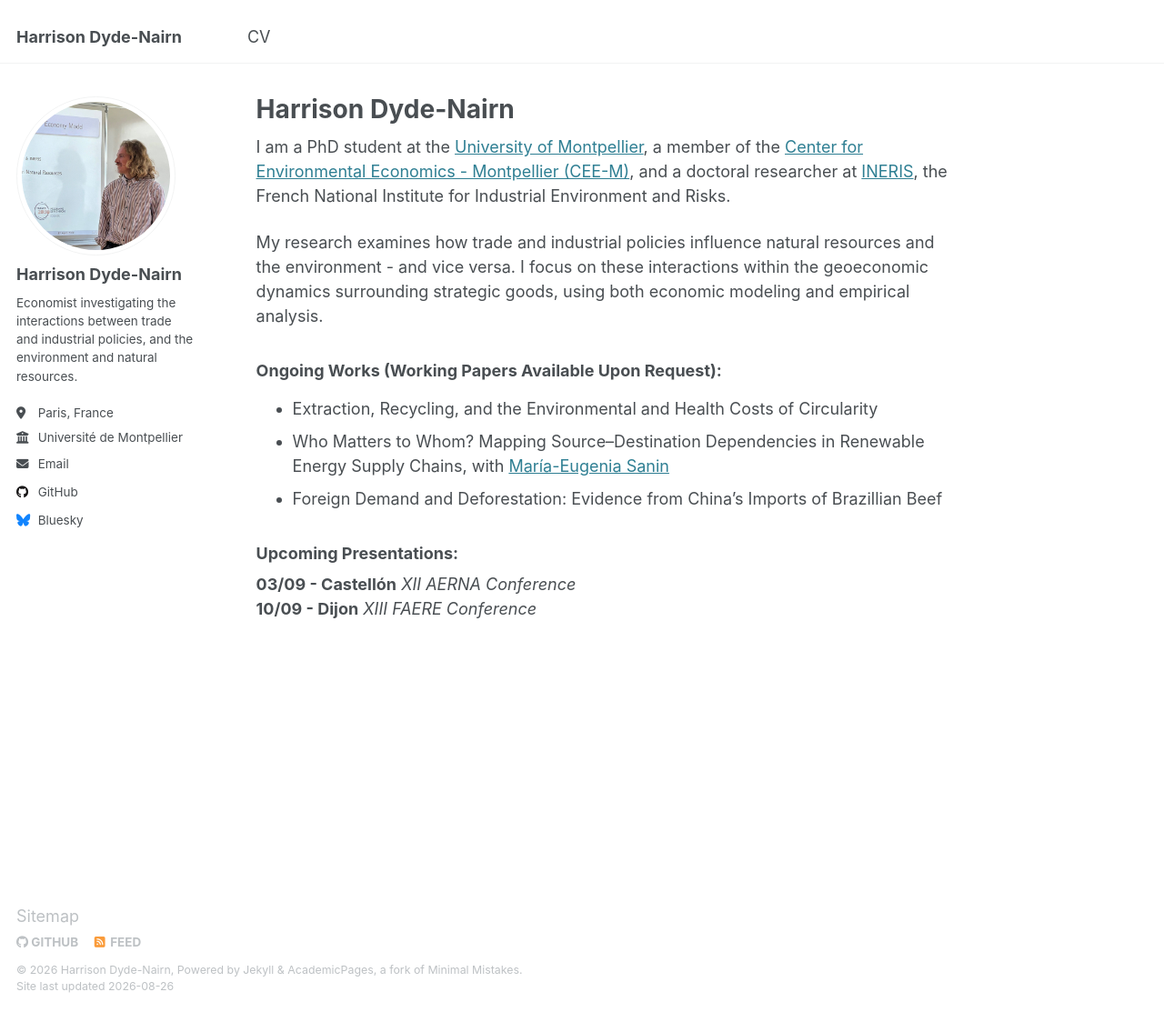
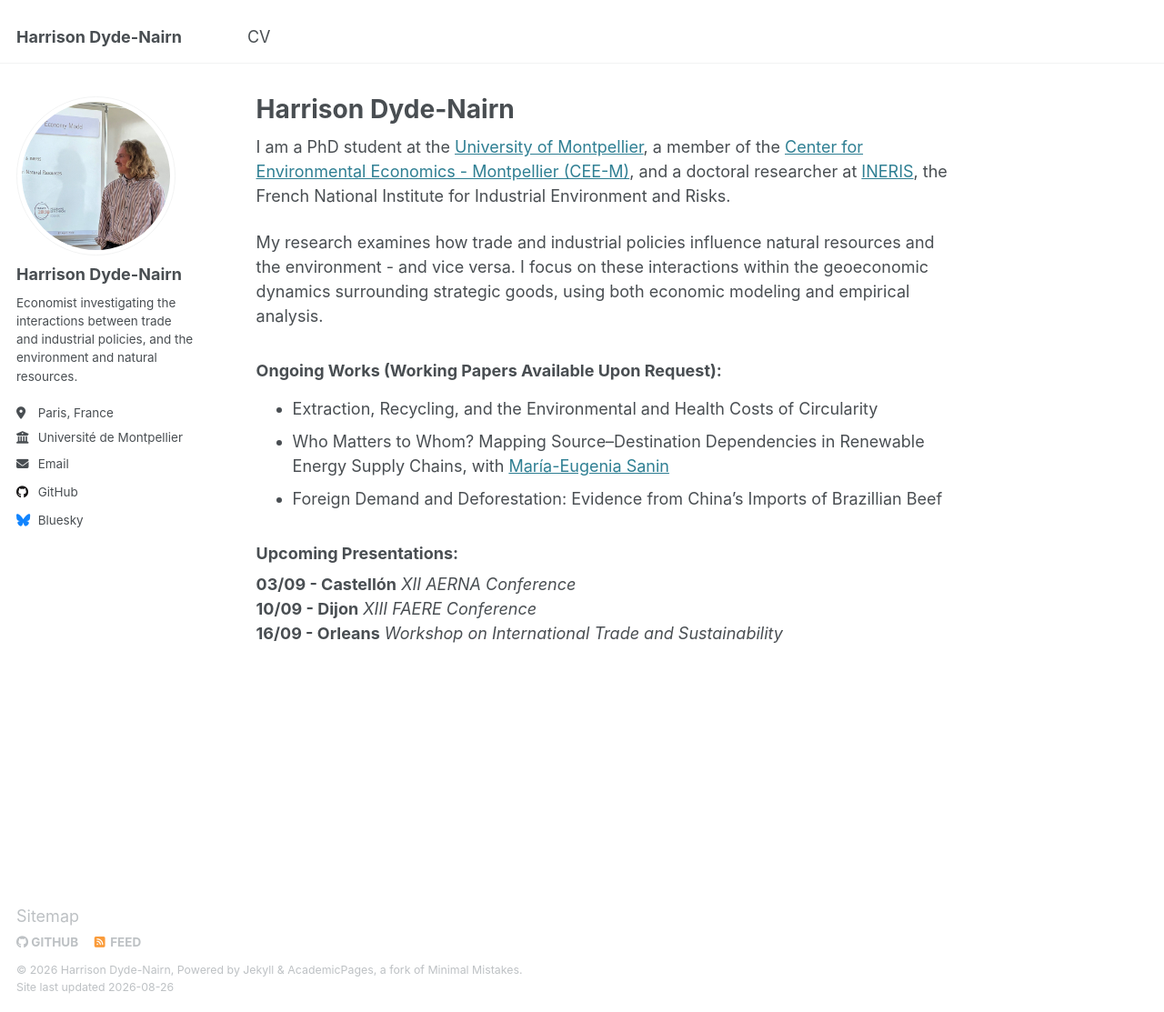
Before and after one commit to hdydenairn/hdydenairn.github.io, a Jekyll site: the page built from _pages/about.md, in a window 1280 px wide and 1113 px high. Shown: the whole window at 91% size. Built offline with Jekyll 4.4.1, drawn with Linux system fonts in a browser that asks for light colours.

Commit message:
Update upcoming presentations in about.md

```diff
--- a/_pages/about.md
+++ b/_pages/about.md
@@ -19,4 +19,5 @@ My research examines how trade and industrial policies influence natural resourc
 
 ### Upcoming Presentations:
 **03/09 - Castellón** *XII AERNA Conference* <br>
-**10/09 - Dijon** *XIII FAERE Conference*
+**10/09 - Dijon** *XIII FAERE Conference* <br>
+**16/09 - Orleans** *Workshop on International Trade and Sustainability*
```
